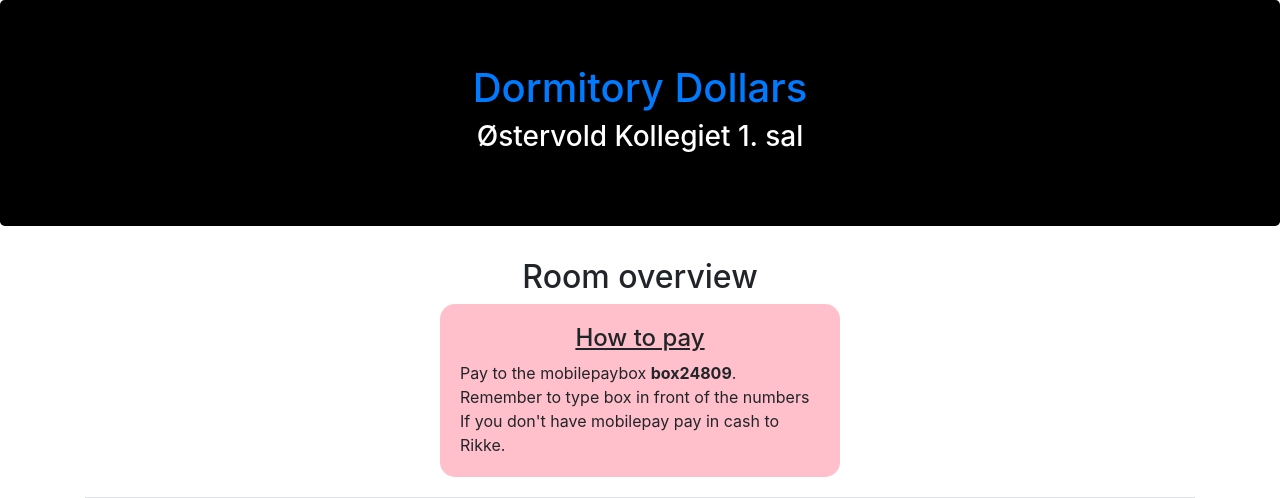
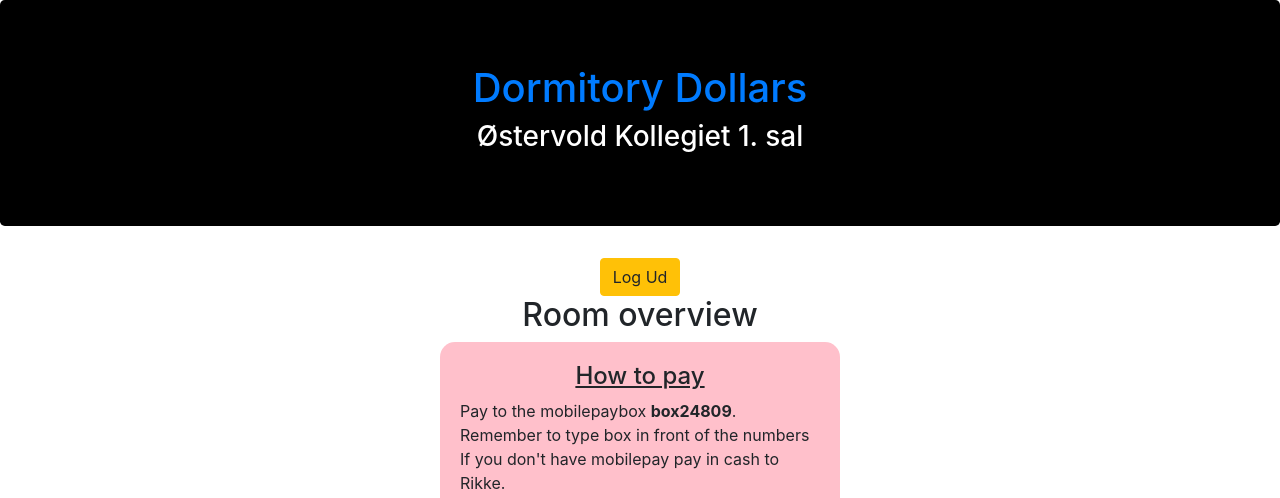
Before and after one commit to Rotendahl/DormitoryLife, a Django app: page / in a window 1280 px wide. Shown: the top 498 px of the page. Run offline with Django 3.2, Linux system fonts and the light colour scheme; a user stored in the database is signed in; data comes from the database, SQL or seed files in the repository; some libraries are stand-ins or nearby versions.

Commit message:
Added log out button

```diff
--- a/DormitoryDollars/settings.py
+++ b/DormitoryDollars/settings.py
@@ -149,6 +149,8 @@ STATIC_ROOT = os.path.join(PROJECT_ROOT, "staticfiles")
 STATIC_URL = "/static/"
 
 LOGIN_REDIRECT_URL = "/"
+LOGOUT_REDIRECT_URL = "/"
+
 STATICFILES_DIRS = [os.path.join(PROJECT_ROOT, "static")]
 
 STATICFILES_STORAGE = "whitenoise.storage.CompressedManifestStaticFilesStorage"
--- a/cashier/templates/cashier/AllRoomsOverView.html
+++ b/cashier/templates/cashier/AllRoomsOverView.html
@@ -1,5 +1,10 @@
 {% extends 'cashier/base.html' %} {% block content %}
 <div class="container">
+  <div style="margin:auto" class="text-center">
+    <a href="accounts/logout" style="margin:auto" class="btn btn-warning"
+      >Log Ud</a
+    >
+  </div>
   <h2 style="text-align:center;">Room overview</h2>
   <div
     style="
```
